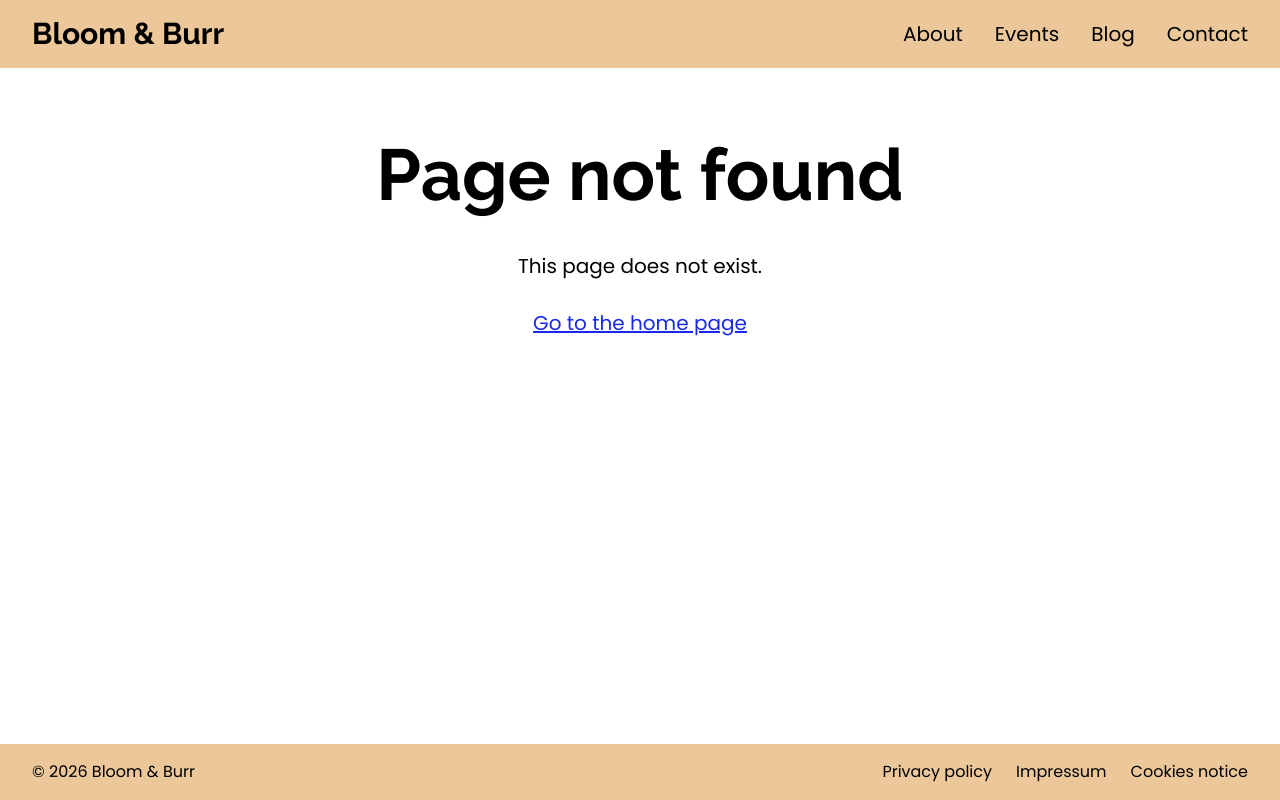
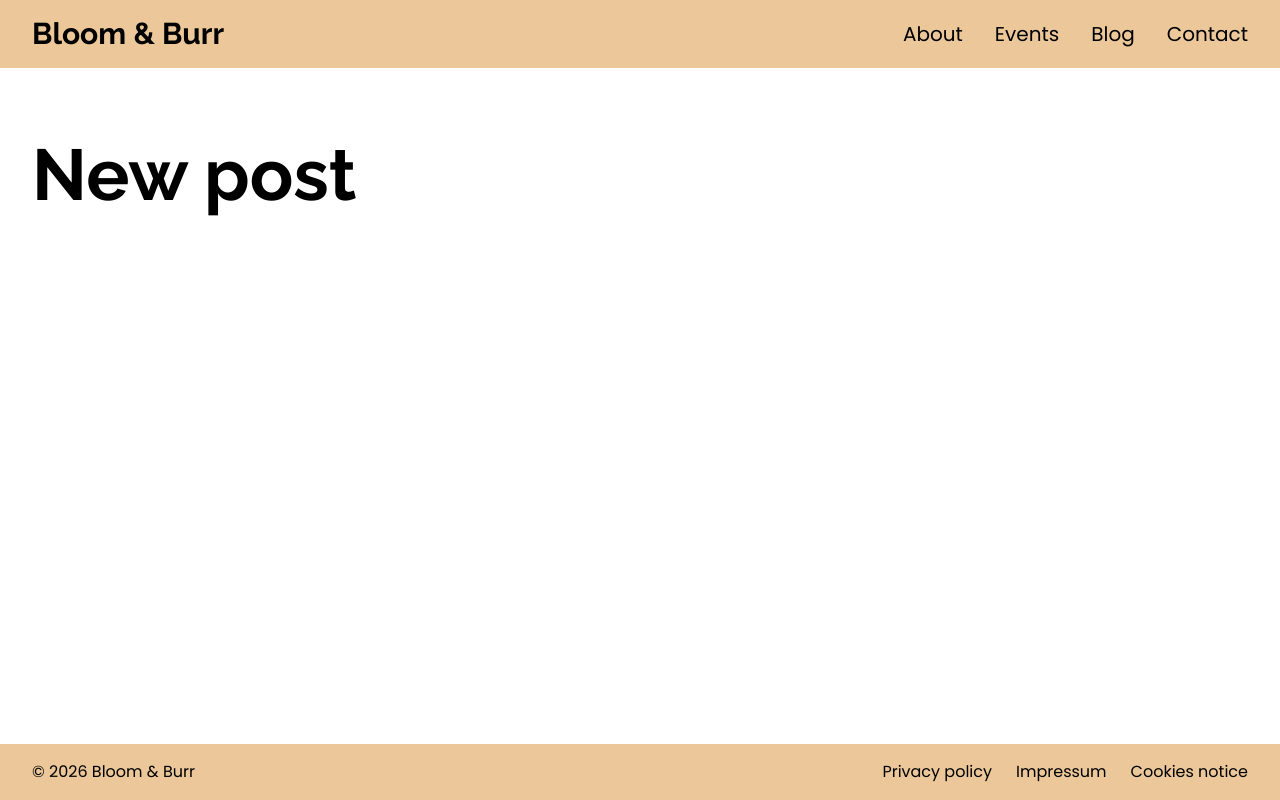
Before and after one commit to beatanemeth/content-hub-react-fastapi-postgresql, a React (Vite) app in the folder frontend/: page /blog/new in a window 1280 px wide. Before the commit this address had no page. Built offline with nearby package versions, Linux system fonts and the light colour scheme.

Commit message:
feat(frontend): add the blog routes with placeholder pages

```diff
--- a/frontend/src/App.tsx
+++ b/frontend/src/App.tsx
@@ -1,7 +1,10 @@
 import { Route, Routes } from 'react-router';
 import Layout from './components/Layout.tsx';
+import BlogList from './pages/BlogList.tsx';
 import Home from './pages/Home.tsx';
 import NotFound from './pages/NotFound.tsx';
+import Post from './pages/Post.tsx';
+import PostForm from './pages/PostForm.tsx';
 
 export default function App() {
   return (
@@ -9,6 +12,10 @@ export default function App() {
       {/* A layout route has no path: it wraps every page in the header and footer */}
       <Route element={<Layout />}>
         <Route index element={<Home />} />
+        <Route path="blog" element={<BlogList />} />
+        <Route path="blog/new" element={<PostForm />} />
+        <Route path="blog/:id" element={<Post />} />
+        <Route path="blog/:id/edit" element={<PostForm />} />
         <Route path="*" element={<NotFound />} />
       </Route>
     </Routes>
--- /dev/null
+++ b/frontend/src/pages/BlogList.tsx
@@ -0,0 +1,5 @@
+export default function BlogList() {
+  return (
+    <h1 className="font-heading text-7xl leading-[1.2] font-bold">Blog</h1>
+  );
+}
--- /dev/null
+++ b/frontend/src/pages/Post.tsx
@@ -0,0 +1,9 @@
+import { useParams } from 'react-router';
+
+export default function Post() {
+  const { id } = useParams();
+
+  return (
+    <h1 className="font-heading text-7xl leading-[1.2] font-bold">Post {id}</h1>
+  );
+}
--- /dev/null
+++ b/frontend/src/pages/PostForm.tsx
@@ -0,0 +1,13 @@
+import { useParams } from 'react-router';
+
+export default function PostForm() {
+  // Only /blog/:id/edit has an id; /blog/new has none
+  const { id } = useParams();
+  const isEditing = id !== undefined;
+
+  return (
+    <h1 className="font-heading text-7xl leading-[1.2] font-bold">
+      {isEditing ? 'Edit post' : 'New post'}
+    </h1>
+  );
+}
```
